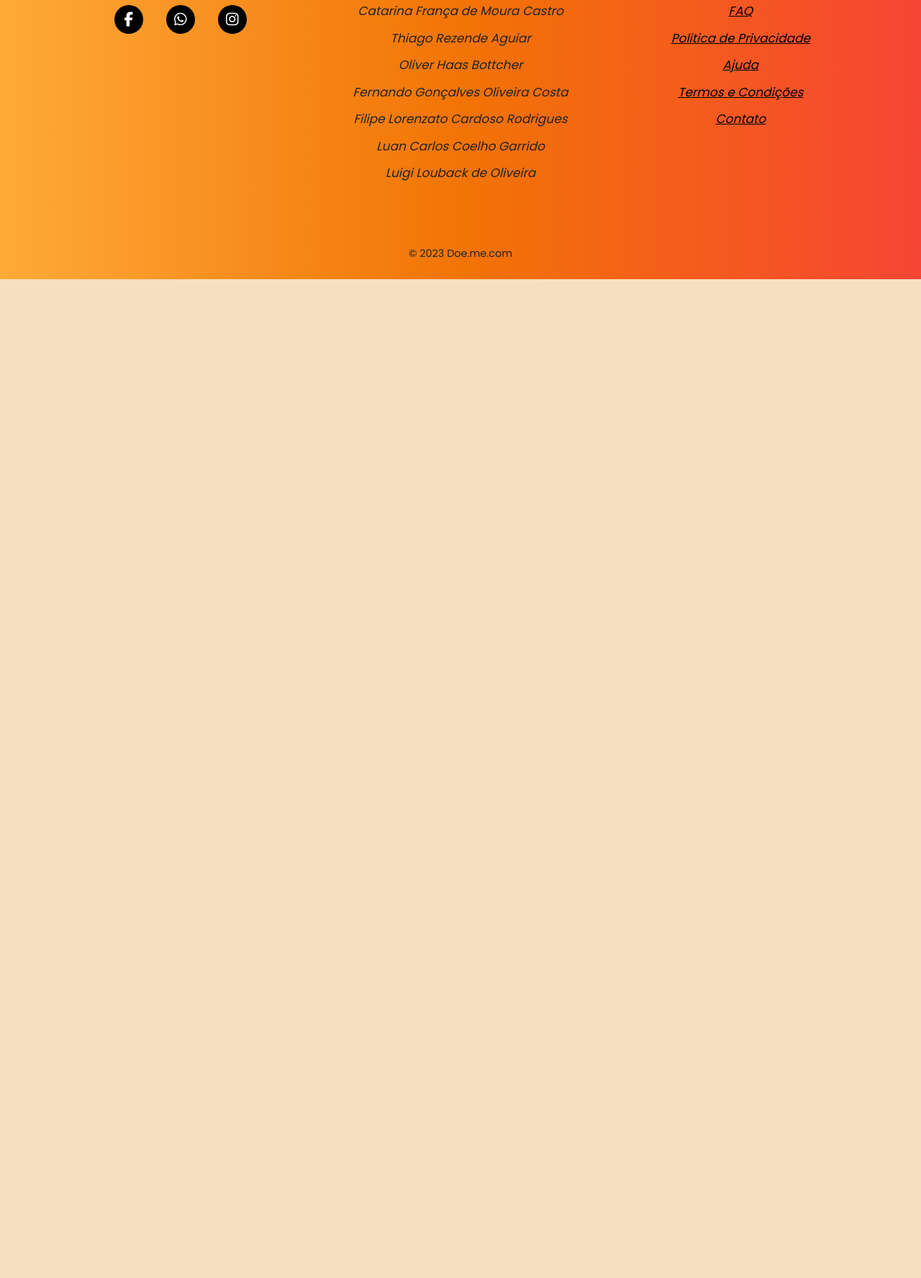
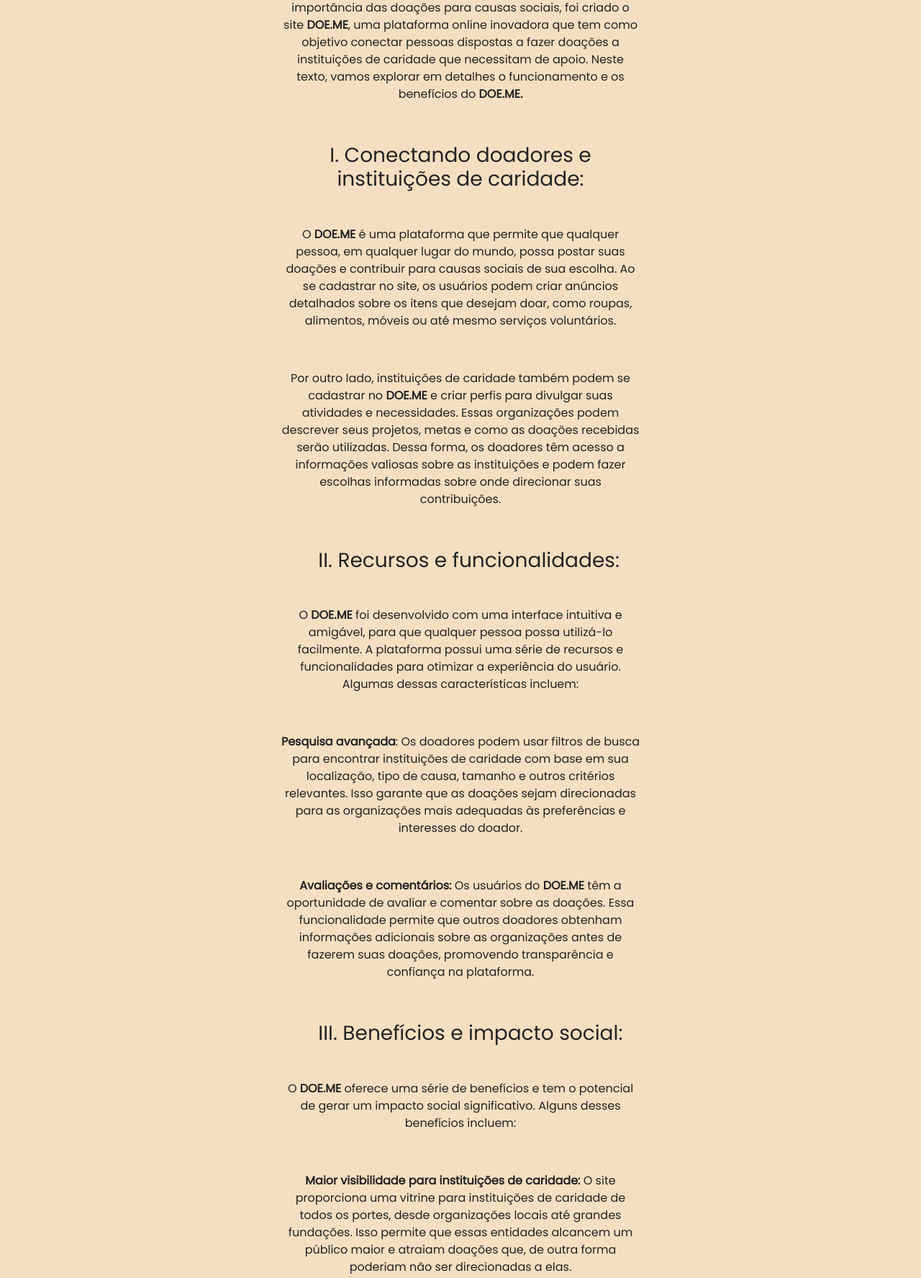
Before and after one commit to ICEI-PUC-Minas-PPLCC-TI/ti-1-ppl-cc-m-20231-doe-me, a plain HTML site: page codigo/index.html in a window 1280 px wide. Shown: the part 604-2380 px from the top of the page at 72% size. Before the commit the page ends 992 px from the top, so only its background shows below. Drawn offline with nearby package versions, Linux system fonts and the light colour scheme.

Commit message:
add texto do index

```diff
--- a/codigo/estilos/index-style.css
+++ b/codigo/estilos/index-style.css
@@ -20,3 +20,14 @@
     font-weight: 700;
 
 }
+
+.texto{
+    display: flex;
+    text-align: center;
+    margin: 20px;
+    width: 500px;
+}
+.sobre{
+    display: flex;
+    justify-content: center;
+}
--- a/codigo/index.html
+++ b/codigo/index.html
@@ -66,7 +66,72 @@
             <p id="info-desc" class="index-desc">descrição do site aqui</p>
         </div>
     </article>
+    <div class="sobre">
+    <div class="texto">
+     <P>No mundo atual, a generosidade e a solidariedade são características essenciais para a construção de uma sociedade mais justa e igualitária. Reconhecendo a importância das doações para causas sociais, foi criado o site <b>DOE.ME</b>, uma plataforma online inovadora que tem como objetivo conectar pessoas dispostas a fazer doações a instituições de caridade que necessitam de apoio. Neste texto, vamos explorar em detalhes o funcionamento e os benefícios do <b>DOE.ME.</b></P>
+</div>
+</div>
+<div class="sobre">
+    <div class="texto">
+<h3>I. Conectando doadores e instituições de caridade:</h3>
 
+    </div></div>
+  <div class="sobre">
+<div class="texto">
+<p> O <b>DOE.ME</b> é uma plataforma que permite que qualquer pessoa, em qualquer lugar do mundo, possa postar suas doações e contribuir para causas sociais de sua escolha. Ao se cadastrar no site, os usuários podem criar anúncios detalhados sobre os itens que desejam doar, como roupas, alimentos, móveis ou até mesmo serviços voluntários.</p>
+</div>
+    </div>
+<div class="sobre">
+<div class="texto">
+<p> Por outro lado, instituições de caridade também podem se cadastrar no <b>DOE.ME</b> e criar perfis para divulgar suas atividades e necessidades. Essas organizações podem descrever seus projetos, metas e como as doações recebidas serão utilizadas. Dessa forma, os doadores têm acesso a informações valiosas sobre as instituições e podem fazer escolhas informadas sobre onde direcionar suas contribuições.</p>
+</div>
+</div>
+<div class="sobre">
+<div class="texto">
+<h3>      &nbsp&nbsp&nbsp&nbsp&nbsp&nbsp&nbspII. Recursos e funcionalidades:</h3>
+</div>
+</div>
+<div class="sobre">
+<div class="texto">
+<p> O <b>DOE.ME</b> foi desenvolvido com uma interface intuitiva e amigável, para que qualquer pessoa possa utilizá-lo facilmente. A plataforma possui uma série de recursos e funcionalidades para otimizar a experiência do usuário. Algumas dessas características incluem:</p>
+</div>
+</div>
+<div class="sobre">
+<div class="texto">
+<p><b>Pesquisa avançada</b>: Os doadores podem usar filtros de busca para encontrar instituições de caridade com base em sua localização, tipo de causa, tamanho e outros critérios relevantes. Isso garante que as doações sejam direcionadas para as organizações mais adequadas às preferências e interesses do doador.</p>
+</div>
+</div>
+<div class="sobre">
+<div class="texto">
+<p><b>Avaliações e comentários:</b> Os usuários do <b>DOE.ME</b> têm a oportunidade de avaliar e comentar sobre as doações. Essa funcionalidade permite que outros doadores obtenham informações adicionais sobre as organizações antes de fazerem suas doações, promovendo transparência e confiança na plataforma.</p>
+</div>
+</div>
+
+<div class="sobre">
+<div class="texto">
+<h3> &nbsp&nbsp&nbsp&nbsp&nbsp&nbsp&nbspIII. Benefícios e impacto social:</h3>
+</div>
+</div>
+<div class="sobre">
+<div class="texto">
+             <p> O <b>DOE.ME</b> oferece uma série de benefícios e tem o potencial de gerar um impacto social significativo. Alguns desses benefícios incluem:</p>
+ </div>
+  </div>
+  <div class="sobre">
+    <div class="texto">
+<p><b>Maior visibilidade para instituições de caridade:</b> O site proporciona uma vitrine para instituições de caridade de todos os portes, desde organizações locais até grandes fundações. Isso permite que essas entidades alcancem um público maior e atraiam doações que, de outra forma poderiam não ser direcionadas a elas.</p>
+    </div>
+</div>
+<div class="sobre">
+<div class="texto">
+<p><b>Facilidade de doação:</b> O <b>DOE.ME</b> simplifica o processo de doação, eliminando barreiras e burocracias. Os doadores podem encontrar instituições de caridade de sua preferência e fazer doações de forma rápida e conveniente, tudo em um só lugar.</p>
+</div>
+</div>
+<div class="sobre">
+<div class="texto">
+<p><b>Engajamento comunitário:</b> Ao criar um espaço virtual onde doadores e instituições de caridade podem se conectar, o <b>DOE.ME</b> promove o engajamento comunitário. A plataforma incentiva o diálogo, a troca de informações e a colaboração, fortalecendo laços entre pessoas que compartilham interesses em comum.</p>
+</div>
+</div>
 
     <!-- Footer -->
     <footer>
```
